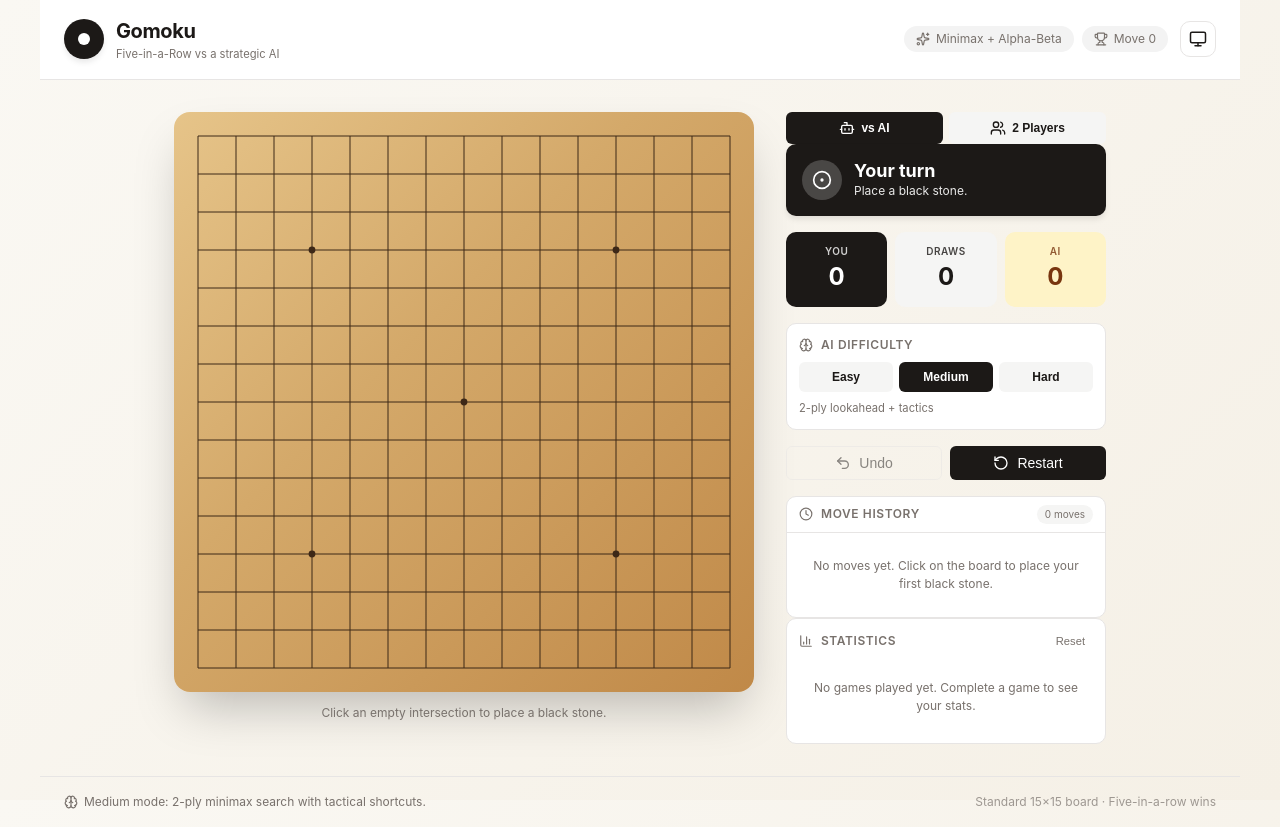
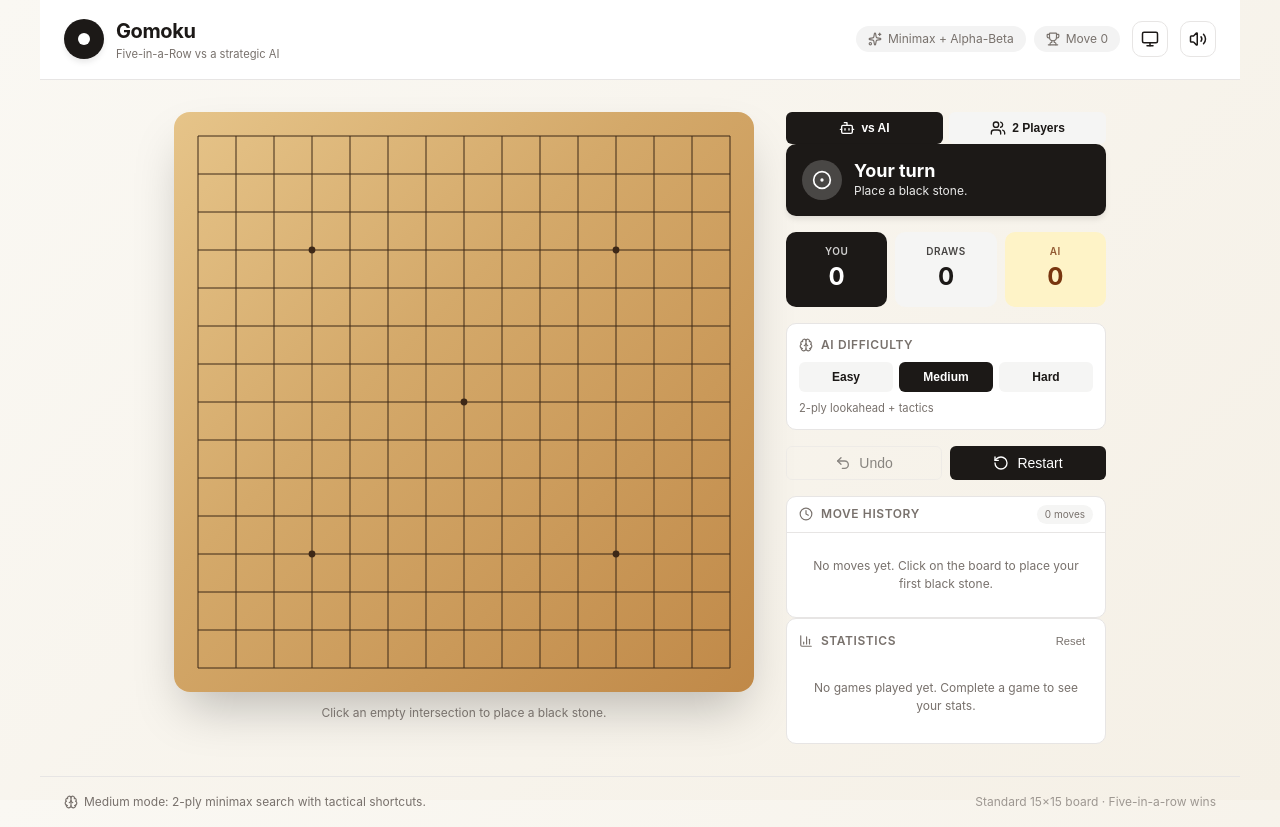
Before and after one commit to KAMRANkami313/gomoku-game, a React (Vite) app: page / in a window 1280 px wide. Built offline with nearby package versions, Linux system fonts and the light colour scheme.

Commit message:
Sound effects (Web Audio API) + animated winning line + sound toggle + 14 tests

```diff
--- a/src/App.tsx
+++ b/src/App.tsx
@@ -8,6 +8,8 @@ import { useTheme } from './hooks/useTheme'
 import { StatsPanel } from './components/StatsPanel'
 import { useStats } from './hooks/useStats'
 import { ModeSelector } from './components/ModeSelector'
+import { SoundToggle } from './components/SoundToggle'
+import { useSound } from './hooks/useSound'
 import { useGomoku } from './hooks/useGomoku'
 import { useToast } from './hooks/useToast'
 import type { GameStatus } from './lib/types'
@@ -19,8 +21,13 @@ function App() {
   const game = useGomoku()
   const toast = useToast()
   const theme = useTheme()
+  const sound = useSound()
   const statsHook = useStats(game.status, game.moveCount)
   const prevStatusRef = useRef<GameStatus>('playing')
+
+    useEffect(() => {
+    game.setSoundEnabled(sound.enabled)
+  }, [sound.enabled, game])
 
   useEffect(() => {
     if (prevStatusRef.current === game.status) return
@@ -85,6 +92,7 @@ function App() {
             </span>
           </div>
           <ThemeToggle mode={theme.mode} onToggle={theme.toggle} />
+          <SoundToggle enabled={sound.enabled} onToggle={sound.toggle} />
         </div>
       </header>
 
--- a/src/components/GomokuBoard.tsx
+++ b/src/components/GomokuBoard.tsx
@@ -130,6 +130,32 @@ function GomokuBoardImpl({
     }
   }
 
+  const winningLineElement = useMemo(() => {
+    if (!winningLine || winningLine.length < 2) return null
+
+    const first = toXY(winningLine[0].row, winningLine[0].col)
+    const last = toXY(
+      winningLine[winningLine.length - 1].row,
+      winningLine[winningLine.length - 1].col,
+    )
+
+    return (
+      <line
+        x1={first.x}
+        y1={first.y}
+        x2={last.x}
+        y2={last.y}
+        stroke="#22c55e"
+        strokeWidth={4}
+        strokeLinecap="round"
+        opacity={0.85}
+        className="winning-line"
+        pathLength={1}
+      />
+    )
+
+  }, [winningLine])
+
   const clickTargets: ReactNode[] = []
   for (let r = 0; r < BOARD_SIZE; r++) {
     for (let c = 0; c < BOARD_SIZE; c++) {
@@ -178,6 +204,7 @@ function GomokuBoardImpl({
         {lines}
         {stars}
         {stones}
+        {winningLineElement}
         {clickTargets}
       </svg>
     </div>
--- /dev/null
+++ b/src/components/SoundToggle.tsx
@@ -0,0 +1,20 @@
+import { Volume2, VolumeX } from 'lucide-react'
+
+interface SoundToggleProps {
+  enabled: boolean
+  onToggle: () => void
+}
+
+export function SoundToggle({ enabled, onToggle }: SoundToggleProps) {
+  return (
+    <button
+      type="button"
+      className="sound-toggle"
+      onClick={onToggle}
+      aria-label={enabled ? 'Sound on (click to mute)' : 'Sound off (click to unmute)'}
+      title={enabled ? 'Sound on (click to mute)' : 'Sound off (click to unmute)'}
+    >
+      {enabled ? <Volume2 size={18} /> : <VolumeX size={18} />}
+    </button>
+  )
+}
--- a/src/hooks/useGomoku.ts
+++ b/src/hooks/useGomoku.ts
@@ -12,6 +12,8 @@ import { createEmptyBoard } from '../lib/types'
 import { loadState, saveState } from '../lib/storage'
 import { applyMove, detectWin, getGameStatus, isLegalMove } from '../lib/logic'
 import { chooseAIMove } from '../lib/ai'
+import { playSound } from '../lib/sound'
+import type { SoundType } from '../lib/sound'
 
 const AI_PLAYER: Player = 2
 const HUMAN_PLAYER: Player = 1
@@ -39,6 +41,7 @@ export interface GomokuActions {
   restart: () => void
   setDifficulty: (d: Difficulty) => void
   setMode: (m: GameMode) => void
+  setSoundEnabled: (enabled: boolean) => void
 }
 
 export function useGomoku(): GomokuState & GomokuActions {
@@ -52,6 +55,7 @@ export function useGomoku(): GomokuState & GomokuActions {
   const [mode, setModeState] = useState<GameMode>(() =>
     loadState<GameMode>('mode', 'ai'),
   )
+  const soundEnabledRef = useRef(true)
   const [playerScore, setPlayerScore] = useState(0)
   const [aiScore, setAiScore] = useState(0)
   const [drawScore, setDrawScore] = useState(0)
@@ -85,11 +89,16 @@ export function useGomoku(): GomokuState & GomokuActions {
         setWinningLine(detectWin(nextBoard, row, col))
         if (nextStatus === 'player_wins') setPlayerScore((s) => s + 1)
         else setAiScore((s) => s + 1)
+        const sound: SoundType =
+          nextStatus === 'player_wins' ? 'win' : 'loss'
+        if (soundEnabledRef.current) playSound(sound)
       } else if (nextStatus === 'draw') {
         setWinningLine(null)
         setDrawScore((s) => s + 1)
+        if (soundEnabledRef.current) playSound('draw')
       } else {
         setWinningLine(null)
+        if (soundEnabledRef.current) playSound('place')
       }
 
       setStatus(nextStatus)
@@ -132,6 +141,10 @@ export function useGomoku(): GomokuState & GomokuActions {
     setModeState(next)
     saveState('mode', next)
   }, [])
+    const setSoundEnabled = useCallback((enabled: boolean) => {
+    soundEnabledRef.current = enabled
+  }, [])
+
 
   const undo = useCallback(() => {
     if (moves.length === 0) return
@@ -173,7 +186,7 @@ export function useGomoku(): GomokuState & GomokuActions {
     setLastMove(null)
   }, [])
 
-  return {
+   return {
     board,
     status,
     currentPlayer,
@@ -192,5 +205,6 @@ export function useGomoku(): GomokuState & GomokuActions {
     restart,
     setDifficulty,
     setMode,
+    setSoundEnabled,
   }
 }
--- /dev/null
+++ b/src/hooks/useSound.ts
@@ -0,0 +1,34 @@
+import { useCallback, useState } from 'react'
+import { loadState, saveState } from '../lib/storage'
+import { playSound, unlockAudio } from '../lib/sound'
+import type { SoundType } from '../lib/sound'
+
+const STORAGE_KEY = 'sound-enabled'
+
+export function useSound() {
+  const [enabled, setEnabled] = useState<boolean>(() =>
+    loadState<boolean>(STORAGE_KEY, true),
+  )
+
+  const play = useCallback(
+    (type: SoundType) => {
+      if (!enabled) return
+      playSound(type)
+    },
+    [enabled],
+  )
+
+  const toggle = useCallback(() => {
+    setEnabled((prev) => {
+      const next = !prev
+      if (next) {
+        unlockAudio()
+        playSound('place')
+      }
+      saveState(STORAGE_KEY, next)
+      return next
+    })
+  }, [])
+
+  return { enabled, play, toggle }
+}
--- /dev/null
+++ b/src/lib/sound.ts
@@ -0,0 +1,81 @@
+export type SoundType = 'place' | 'win' | 'loss' | 'draw'
+
+let audioContext: AudioContext | null = null
+
+function getContext(): AudioContext | null {
+  if (typeof window === 'undefined') return null
+  if (!audioContext) {
+    try {
+      audioContext = new (window.AudioContext ||
+        (window as unknown as { webkitAudioContext: typeof AudioContext })
+          .webkitAudioContext)()
+    } catch {
+      return null
+    }
+  }
+  if (audioContext.state === 'suspended') {
+    audioContext.resume().catch(() => {})
+  }
+  return audioContext
+}
+
+function playTone(
+  ctx: AudioContext,
+  frequency: number,
+  duration: number,
+  startTime: number,
+  volume: number,
+  type: OscillatorType = 'sine',
+): void {
+  const osc = ctx.createOscillator()
+  const gain = ctx.createGain()
+
+  osc.type = type
+  osc.frequency.value = frequency
+
+  gain.gain.setValueAtTime(0, startTime)
+  gain.gain.linearRampToValueAtTime(volume, startTime + 0.01)
+  gain.gain.exponentialRampToValueAtTime(0.001, startTime + duration)
+
+  osc.connect(gain)
+  gain.connect(ctx.destination)
+
+  osc.start(startTime)
+  osc.stop(startTime + duration)
+}
+
+export function playSound(type: SoundType): void {
+  const ctx = getContext()
+  if (!ctx) return
+
+  const now = ctx.currentTime
+
+  if (type === 'place') {
+    playTone(ctx, 180, 0.08, now, 0.15, 'sine')
+    playTone(ctx, 90, 0.05, now + 0.005, 0.1, 'triangle')
+    return
+  }
+
+  if (type === 'win') {
+    const notes = [523.25, 659.25, 783.99, 1046.5]
+    notes.forEach((freq, i) => {
+      playTone(ctx, freq, 0.2, now + i * 0.12, 0.2, 'sine')
+    })
+    return
+  }
+
+  if (type === 'loss') {
+    playTone(ctx, 220, 0.3, now, 0.2, 'sawtooth')
+    playTone(ctx, 110, 0.4, now + 0.1, 0.15, 'sawtooth')
+    return
+  }
+
+  if (type === 'draw') {
+    playTone(ctx, 330, 0.15, now, 0.15, 'sine')
+    playTone(ctx, 247, 0.2, now + 0.1, 0.15, 'sine')
+  }
+}
+
+export function unlockAudio(): void {
+  getContext()
+}
--- a/src/styles/app.css
+++ b/src/styles/app.css
@@ -197,3 +197,24 @@ body {
   background: var(--color-secondary);
   border-color: var(--color-text-muted);
 }
+
+.sound-toggle {
+  display: flex;
+  align-items: center;
+  justify-content: center;
+  width: 2.25rem;
+  height: 2.25rem;
+  border: 1px solid var(--color-border);
+  border-radius: var(--radius-md);
+  background: transparent;
+  color: var(--color-text);
+  cursor: pointer;
+  transition:
+    background-color 0.15s,
+    border-color 0.15s;
+}
+
+.sound-toggle:hover {
+  background: var(--color-secondary);
+  border-color: var(--color-text-muted);
+}
--- a/src/styles/board.css
+++ b/src/styles/board.css
@@ -14,3 +14,18 @@
     opacity: 1;
   }
 }
+
+.winning-line {
+  stroke-dasharray: 1;
+  stroke-dashoffset: 1;
+  animation: draw-line 0.6s ease-out forwards;
+}
+
+@keyframes draw-line {
+  from {
+    stroke-dashoffset: 1;
+  }
+  to {
+    stroke-dashoffset: 0;
+  }
+}
```
Also changed, not shown: 2 other files (tests, documents, lock files or other folders).
